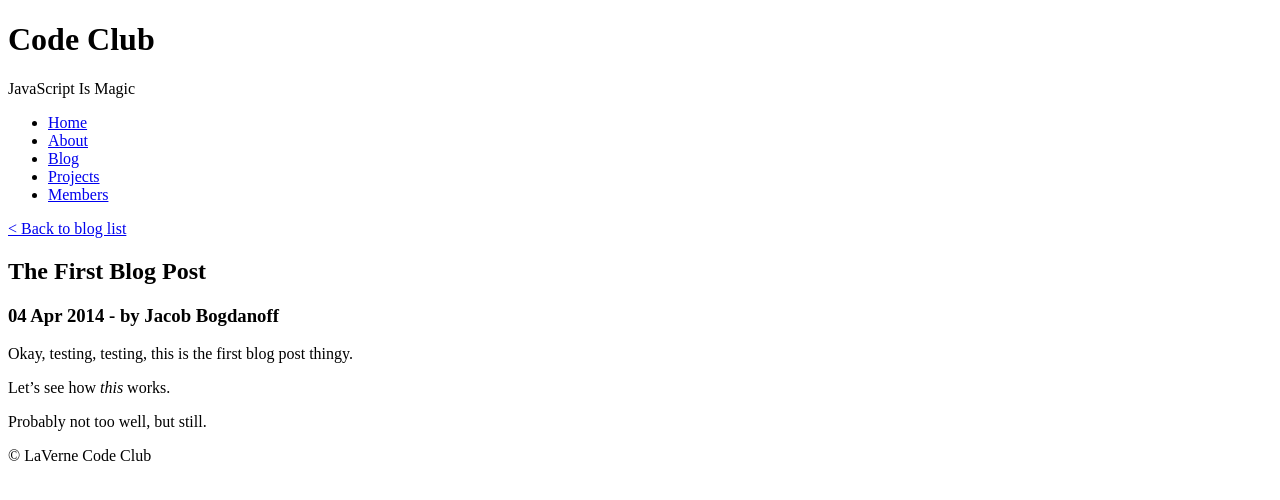
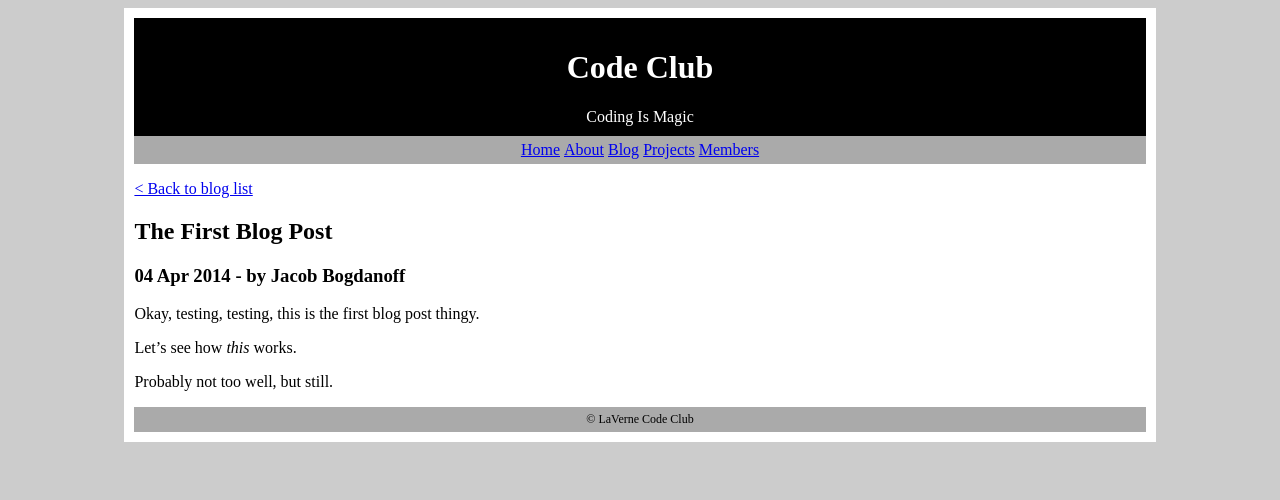
Before and after one commit to ulv-codeclub/ulv-codeclub.github.io, a Jekyll site: the page built from _posts/2014-04-04-first-post.md, in a window 1280 px wide. Shown: the top 500 px of the page. Built offline with Jekyll 4.4.1, drawn with Linux system fonts in a browser that asks for light colours; nearby versions of some CDN libraries; Markdown is read by kramdown in place of the engine named in the settings.

Commit message:
Added some crappy styles, made aesthetic improvements

```diff
--- a/_data/members.yml
+++ b/_data/members.yml
@@ -2,7 +2,7 @@
   role: President
   email: mumin.khan@laverne.edu
   github: n/a
-  bio: "I am awesome"
+  bio: "Put super awesome bio here."
 
 - name: Jacob Bogdanoff
   role: n/a
--- a/_layouts/default.html
+++ b/_layouts/default.html
@@ -9,18 +9,18 @@
 	<![endif]-->
 	<script src="//ajax.googleapis.com/ajax/libs/jquery/1.11.0/jquery.min.js"></script>
 
-	<script src="js/every-page.js"></script>
+	<script src="/js/every-page.js"></script>
 
-	<link rel="stylesheet" href="css/desktop.css" media="screen" />
-	<link rel="stylesheet" href="css/print.css" media="print" />
-	<link rel="stylesheet" href="css/mobile.css" media="only screen and (max-device-width: 480px)">
+	<link rel="stylesheet" href="/css/desktop.css" media="screen" />
+	<link rel="stylesheet" href="/css/print.css" media="print" />
+	<link rel="stylesheet" href="/css/mobile.css" media="only screen and (max-device-width: 480px)">
 </head>
 
 <body>
 	<div id="wrapper">
 		<header id="header">
 			<h1>Code Club</h1>
-			<div id="tagline">JavaScript Is Magic</div>
+			<div id="tagline">Coding Is Magic</div>
 		</header>
 
 		<nav>
--- a/_layouts/post.html
+++ b/_layouts/post.html
@@ -2,7 +2,7 @@
 layout: default
 ---
 
-<a href="/blog.html">&lt; Back to blog list</a>
+<p><a href="/blog/">&lt; Back to blog list</a></p>
 
 <h2>{{ page.title }}</h2>
 <h3>{{ page.date | date_to_string }} - by {{ page.author }}</h3>
--- a/css/desktop.css
+++ b/css/desktop.css
@@ -0,0 +1,37 @@
+body {
+	background-color: #ccc;
+}
+
+#wrapper {
+	background-color: #fff;
+	width: 80%;
+	margin-left: auto;
+	margin-right: auto;
+	padding: 10px;
+}
+
+header {
+	background-color: #000;
+	color: #fff;
+	text-align: center;
+	padding: 10px;
+}
+
+footer {
+	margin: 0;
+	padding: 5px;
+	background-color: #aaa;
+	text-align: center;
+	font-size: .75em;
+}
+
+nav ul {
+	margin: 0;
+	padding: 5px;
+	background-color: #aaa;
+	text-align: center;
+}
+
+nav li {
+	display: inline;
+}
```
Also changed, not shown: index.md (+1 -1 lines), projects.md (+1 -1 lines).
